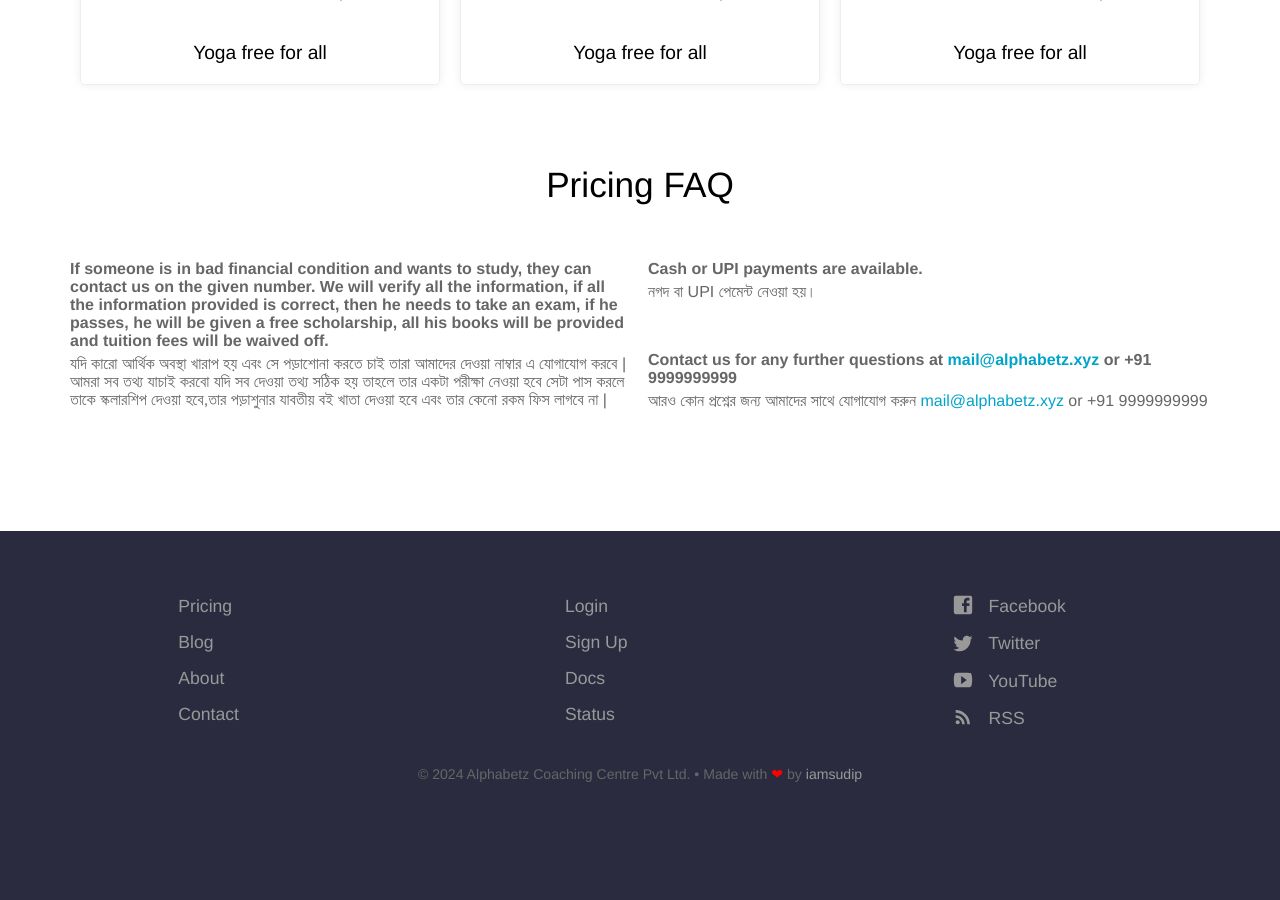
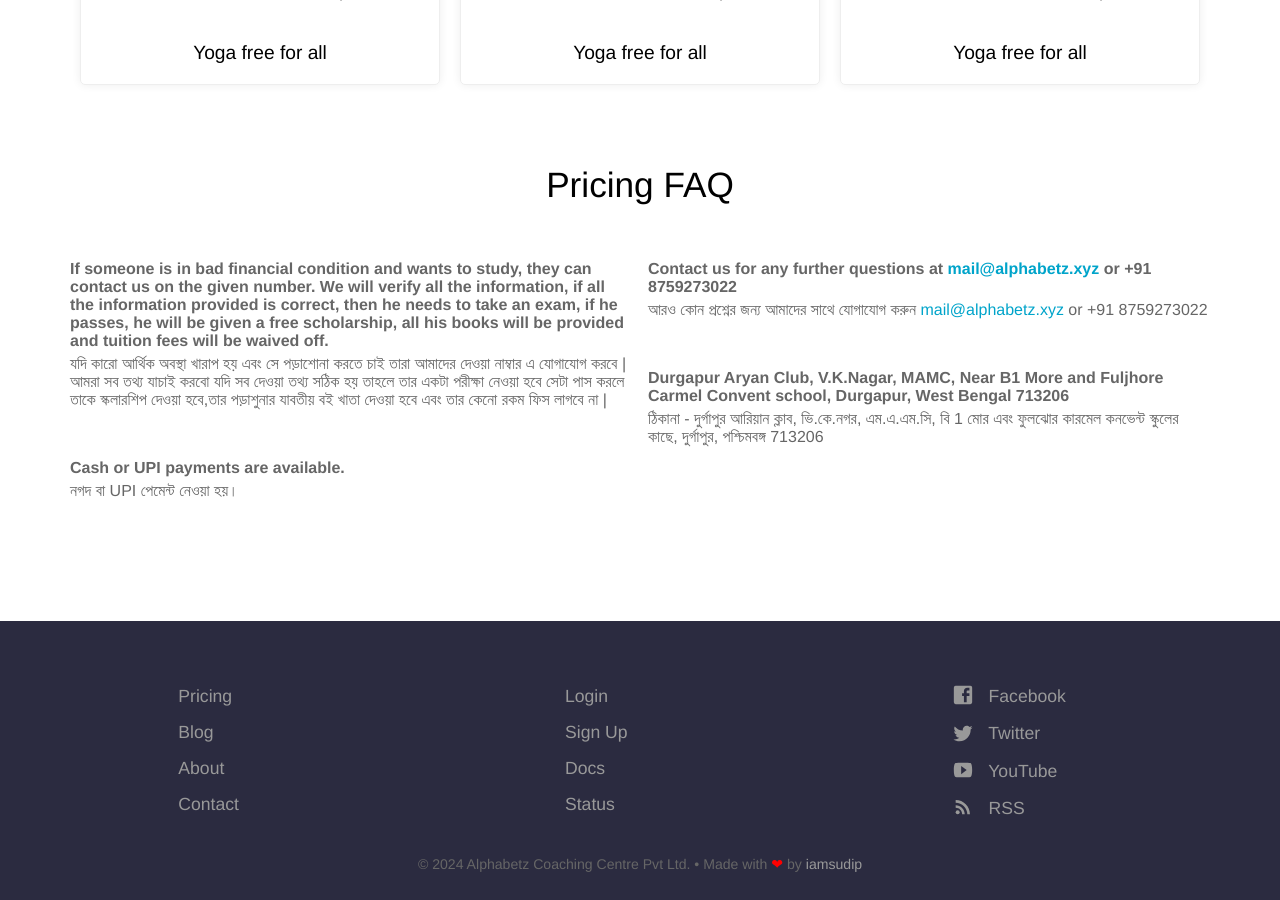
Before and after one commit to iamsudip/alphabetz, a Jekyll site: the page built from pricing.html, in a window 1280 px wide and 900 px high, scrolled down 820 px. Built offline with Jekyll 4.4.1, drawn with Linux system fonts in a browser that asks for light colours; before the commit the page ends 1655 px from its top, so only the background shows below that.

Commit message:
add address

```diff
--- a/pricing.html
+++ b/pricing.html
@@ -68,8 +68,10 @@ faq:
     answer: যদি কারো আর্থিক অবস্থা খারাপ হয় এবং সে পড়াশোনা করতে চাই তারা আমাদের দেওয়া নাম্বার এ যোগাযোগ করবে | আমরা সব তথ্য যাচাই করবো যদি সব দেওয়া তথ্য সঠিক হয় তাহলে তার একটা পরীক্ষা নেওয়া হবে সেটা পাস করলে তাকে স্কলারশিপ দেওয়া হবে,তার পড়াশুনার যাবতীয় বই খাতা দেওয়া হবে এবং তার কেনো রকম ফিস লাগবে না |
   - question: Cash or UPI payments are available.
     answer: নগদ বা UPI পেমেন্ট নেওয়া হয়।
-  - question: Contact us for any further questions at <a href="#">mail@alphabetz.xyz</a> or +91 9999999999
-    answer: আরও কোন প্রশ্নের জন্য আমাদের সাথে যোগাযোগ করুন <a href="#">mail@alphabetz.xyz</a> or +91 9999999999
+  - question: Contact us for any further questions at <a href="#">mail@alphabetz.xyz</a> or +91 8759273022
+    answer: আরও কোন প্রশ্নের জন্য আমাদের সাথে যোগাযোগ করুন <a href="#">mail@alphabetz.xyz</a> or +91 8759273022
+  - question: Durgapur Aryan Club, V.K.Nagar, MAMC, Near B1 More and Fuljhore Carmel Convent school, Durgapur, West Bengal 713206
+    answer: ঠিকানা - দুর্গাপুর আরিয়ান ক্লাব, ভি.কে.নগর, এম.এ.এম.সি, বি 1 মোর এবং ফুলঝোর কারমেল কনভেন্ট স্কুলের কাছে, দুর্গাপুর, পশ্চিমবঙ্গ 713206
 ---
 <div class="plans">
 	{% for plan in page.pricing_table %}
```
